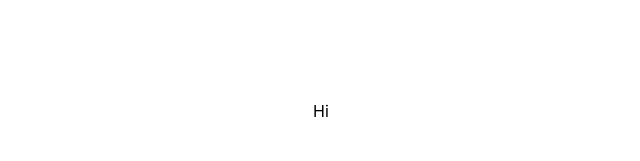
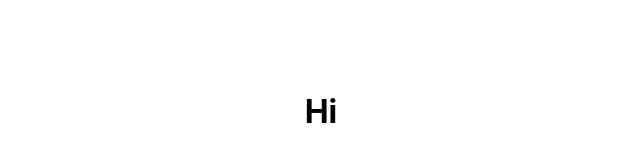
Before and after one commit to talor-hammond/react-colour-wheel, a React (Create React App) app: page / in a window 1280 px wide. Shown: the part 289-450 px from the top of the page, without its empty margins (319-959 px from the left). Built offline with nearby package versions, Linux system fonts and the light colour scheme.

Commit message:
init ColourWheel component

```diff
--- a/src/App.js
+++ b/src/App.js
@@ -1,4 +1,7 @@
 import React, { Component } from 'react'
+
+// Components:
+import ColourWheel from './components/colourWheel/ColourWheel'
 
 class App extends Component {
   render () {
@@ -13,7 +16,7 @@ class App extends Component {
         }}
       >
         <div>
-          Hi
+          <ColourWheel />
         </div>
       </div>
     )
--- /dev/null
+++ b/src/components/colourWheel/ColourWheel.js
@@ -0,0 +1,9 @@
+import React, { Component } from 'react'
+
+class ColourWheel extends Component {
+  render () {
+    return <h1>Hi</h1>
+  }
+}
+
+export default ColourWheel
```
Also changed, not shown: src/components/colourWheel/utils.js (added).
